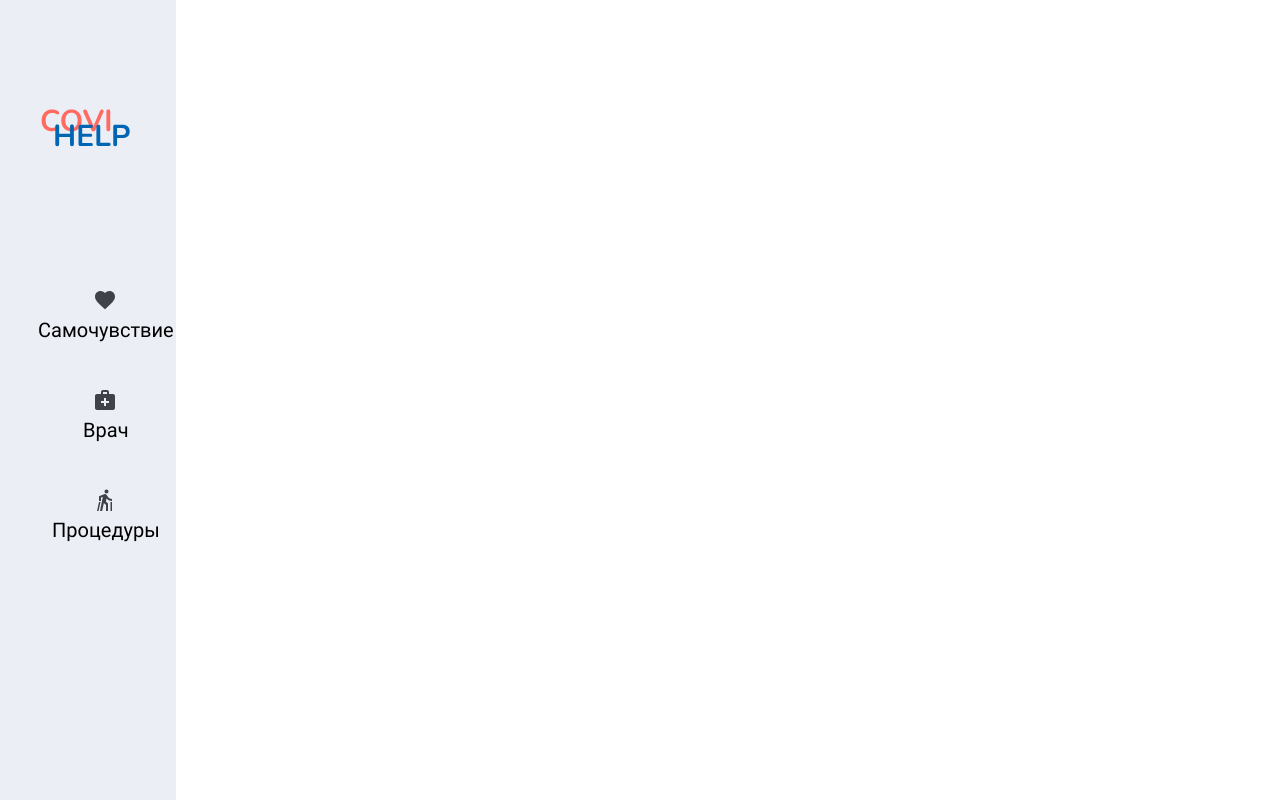
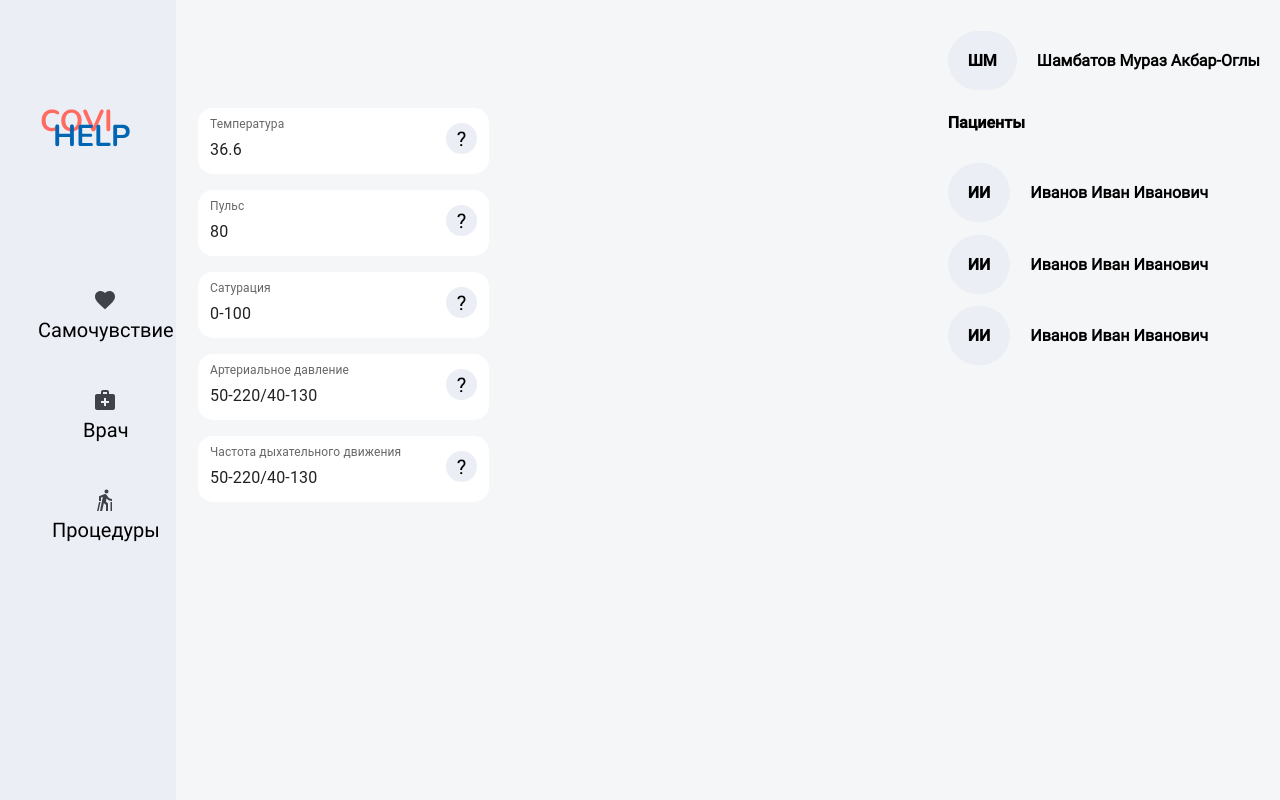
Before and after one commit to StAl15/covi_front, a React (Create React App) app: page /create_feeling2 in a window 1280 px wide. Built offline with nearby package versions, Linux system fonts and the light colour scheme.

Commit message:
create_feeling 2 upd

```diff
--- a/src/App.js
+++ b/src/App.js
@@ -4,6 +4,7 @@ import Home from "./Pages/Home";
 import Login from "./Pages/Login";
 import Registration from "./Pages/Registration";
 import CreateFeeling1 from "./Pages/CreateFeeling1";
+import CreateFeeling2 from "./Pages/CreateFeeling2";
 import { Sidebar } from "./Components/sidebar";
 
 function App() {
@@ -15,6 +16,7 @@ function App() {
         <Route path="/register" element={<Registration />} />
         <Route path="/home" element={<Home />} />
         <Route path="/create_feeling1" element={<CreateFeeling1 />} />
+        <Route path="/create_feeling2" element={<CreateFeeling2 />} />
       </Routes>
     </Router>
 
--- /dev/null
+++ b/src/Components/custom_input_cf2.js
@@ -0,0 +1,34 @@
+import React from 'react';
+import IconButton from '@mui/material/IconButton';
+import OutlinedInput from '@mui/material/OutlinedInput';
+import InputLabel from '@mui/material/InputLabel';
+import InputAdornment from '@mui/material/InputAdornment';
+import FormControl from '@mui/material/FormControl';
+import Visibility from '@mui/icons-material/Visibility';
+import VisibilityOff from '@mui/icons-material/VisibilityOff';
+import FilledInput from '@mui/material/FilledInput';
+import HelpRoundedIcon from '@mui/icons-material/HelpRounded';
+import Icon from "../assets/images/question_icon.png";
+import {useState} from 'react'
+
+export const CustomInputCf2 = ({ name, defaultValue }) => {
+    const [open, setOpen] = useState('false');
+    return (
+
+        <FormControl fullWidth sx={{ m: 1 }} variant="filled">
+            <InputLabel htmlFor="outlined-adornment">{name}</InputLabel>
+            <FilledInput
+                disableUnderline
+                style={{ borderRadius: "15px", backgroundColor: 'white' }}
+                id="outlined-adornment"
+                label={name}
+                defaultValue={defaultValue}
+                endAdornment={
+                    <img style={{ marginTop: '15px' }} src={Icon}/>}
+            >
+
+            </FilledInput>
+        </FormControl>
+
+    )
+}
--- a/src/Pages/CreateFeeling2.js
+++ b/src/Pages/CreateFeeling2.js
@@ -1,8 +1,55 @@
 import React from "react";
+import CustomName from "../Components/profile_name";
+import Box from '@mui/material/Box';
+import TextField from '@mui/material/TextField';
+import "../Styles/CreateFeeling2.css";
+import { CustomInputCf2 } from "../Components/custom_input_cf2";
+import IconButton from '@mui/material/IconButton';
+import OutlinedInput from '@mui/material/OutlinedInput';
+import InputLabel from '@mui/material/InputLabel';
+import InputAdornment from '@mui/material/InputAdornment';
+import FormControl from '@mui/material/FormControl';
+import Visibility from '@mui/icons-material/Visibility';
+import VisibilityOff from '@mui/icons-material/VisibilityOff';
+import HelpRoundedIcon from '@mui/icons-material/HelpRounded';
 
-export default function CreateFeelings2(){
-    return(
-        <div>
+export default function CreateFeelings2() {
+    return (
+        <div className="content" >
+            <div style={
+                { display: 'flex' }} >
+                <div className="left_side" >
+                    <div style={{ marginLeft: '20px', marginTop: '100px', display: 'grid' }} className="list_symptoms_2">
+                        {/* <custom_input_cf2 name="sd" value="sd" /> */}
+
+                        <CustomInputCf2 name="Температура" defaultValue="36.6" />
+                        <CustomInputCf2 name="Пульс" defaultValue="80" />
+                        <CustomInputCf2 name="Сатурация" defaultValue="0-100" />
+                        <CustomInputCf2 name="Артериальное давление" defaultValue="50-220/40-130" />
+                        <CustomInputCf2 name="Частота дыхательного движения" defaultValue="50-220/40-130" />
+
+
+                    </div>
+
+                </div>
+
+
+
+                <div className="right_side"
+                    style={
+                        { marginLeft: 'auto', marginTop: '30px', marginRight: '20px' }} >
+                    <CustomName short_name="ШМ"
+                        full_name="Шамбатов Мураз Акбар-Оглы" />
+                    <h4 style={
+                        { fontFamily: 'Roboto-Medium', marginBottom: '30px' }} > Пациенты </h4> <CustomName short_name="ИИ"
+                            full_name="Иванов Иван Иванович" />
+                    <CustomName short_name="ИИ"
+                        full_name="Иванов Иван Иванович" />
+                    <CustomName short_name="ИИ"
+                        full_name="Иванов Иван Иванович" />
+                </div>
+            </div>
+
 
         </div>
     )
--- /dev/null
+++ b/src/Styles/CreateFeeling2.css
@@ -0,0 +1,9 @@
+
+.filled-basic{
+    margin-bottom: 35px;
+}
+@media(max-width: 900px){
+    .right_side{
+        display: none;
+    }
+}
--- a/src/Styles/Login.css
+++ b/src/Styles/Login.css
@@ -10,7 +10,7 @@
 }
 .table_input{
     background-color: white;
-    width: 100%;
+    width: 40%;
     height: fit-content;
     padding: 15px;
     border-radius: 1em;
@@ -22,7 +22,7 @@
     left: 50%;
     transform: translateX(-50%) translateY(-50%);
     display: grid;
-    width: 100%;
+    width: 80%;
     justify-items: center;
 }
 p {
@@ -36,3 +36,9 @@ img{
     margin-right: auto;
     margin-bottom: 20px;
 }
+
+@media(max-width:900px){
+    .main, .table_input{
+        width: 90%;
+    }
+}
--- a/src/Styles/Register.css
+++ b/src/Styles/Register.css
@@ -15,7 +15,7 @@
 }
 .table_input{
     background-color: white;
-    width: 85%;
+    width: 40%;
     height: fit-content;
     padding: 15px;
     border-radius: 1em;
@@ -27,7 +27,7 @@
     left: 50%;
     transform: translateX(-50%) translateY(-50%);
     display: grid;
-    width: 100%;
+    width: 80%;
     justify-items: center;
 }
 p {
@@ -41,3 +41,9 @@ img{
     margin-right: auto;
     margin-bottom: 20px;
 }
+
+@media(max-width:900px){
+    .main, .table_input{
+        width: 90%;
+    }
+}
```
Also changed, not shown: src/Components/modal.js (added, +44 -0 lines), src/assets/images/question_icon.png (added), src/assets/images/question_icon.svg (added).
